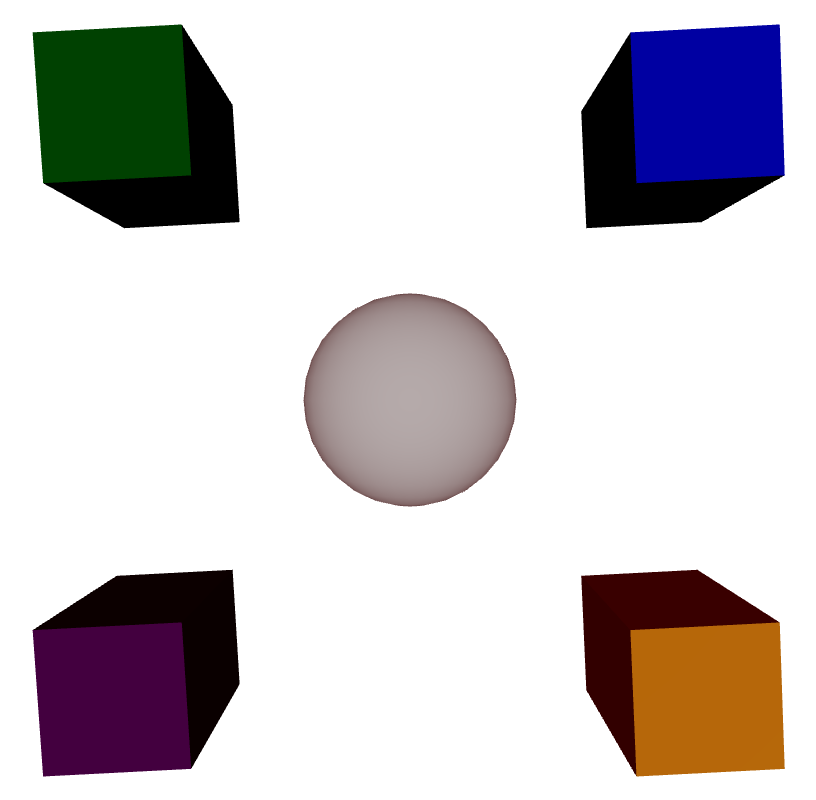
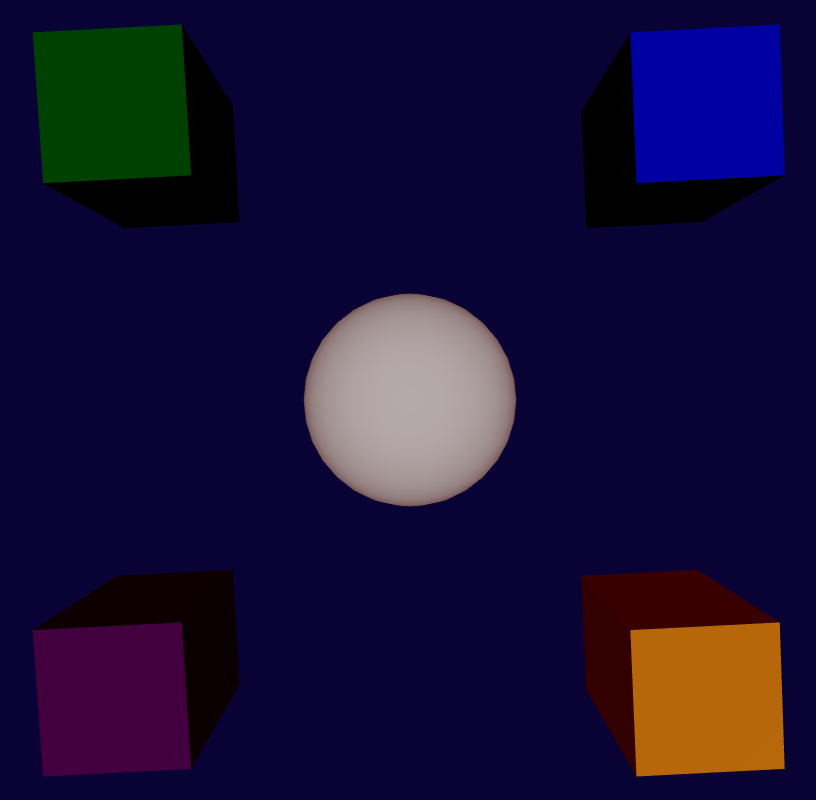
Before and after one commit to Spartan-sky/portfolio, a React (Vite) app: page / in a window 1280 px wide. Shown: the whole page, without its empty margins (230-1046 px from the left). Built offline with nearby package versions, Linux system fonts and the light colour scheme.

Commit message:
actually added the bg color change

```diff
--- a/src/App.css
+++ b/src/App.css
@@ -4,3 +4,7 @@
   margin: 0;
   padding: 0;
 }
+
+body {
+  background-color: rgb(9, 2, 52);
+}
```
